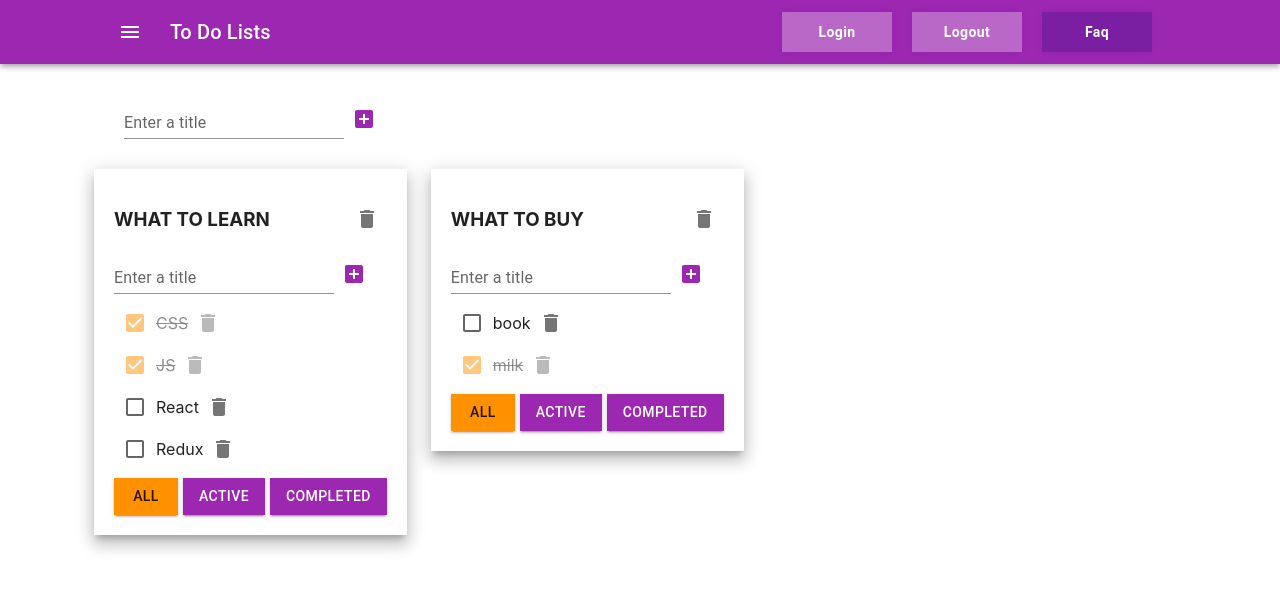
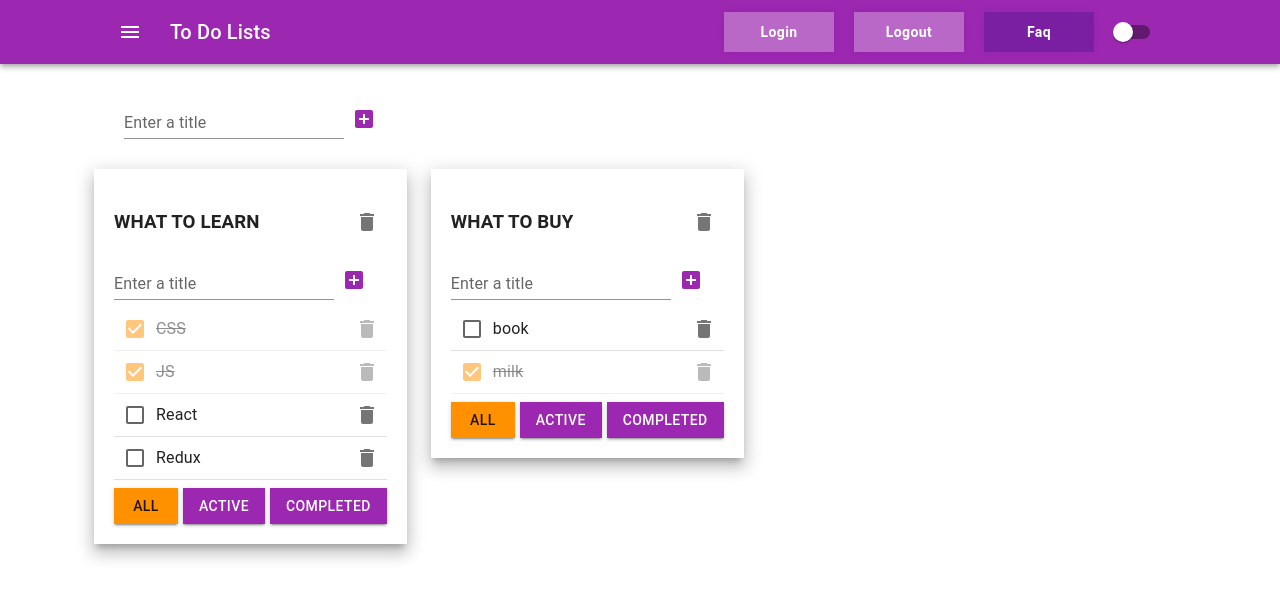
Before and after one commit to Kat10-4/my-todolist, a React (Create React App) app: page / in a window 1280 px wide. Shown: the top 598 px of the page. Built offline with nearby package versions, Linux system fonts and the light colour scheme.

Commit message:
added Dark/Light switch mode

```diff
--- a/src/App.tsx
+++ b/src/App.tsx
@@ -5,9 +5,8 @@ import {v1} from 'uuid';
 import {AddItemForm} from './components/AddItemForm/AddItemForm';
 import {
     AppBar,
-    Button,
     Container,
-    createTheme,
+    createTheme, CssBaseline,
     Grid2,
     IconButton,
     Paper,
@@ -18,12 +17,15 @@ import {
 import MenuIcon from '@mui/icons-material/Menu';
 import {MenuButton} from './components/Button/MenuButton';
 import {orange, purple} from '@mui/material/colors';
+import Switch from '@mui/material/Switch'
 
 type ToDoListsType = {
     id: string,
     title: string,
     filter: FilterValuesType
 }
+
+type ThemeMode = 'dark' | 'light'
 
 export type TasksType = {
     [key: string]: TaskType[]
@@ -37,12 +39,6 @@ export type TaskType = {
 
 export type FilterValuesType = 'all' | 'active' | 'completed'
 
-export const theme = createTheme({
-    palette: {
-        primary: purple,
-        secondary: orange,
-    },
-})
 
 function App() {
     const toDoListId1 = v1()
@@ -65,6 +61,17 @@ function App() {
             {id: v1(), title: 'milk', isDone: true}
         ]
     })
+
+    const [themeMode, setThemeMode] = useState<ThemeMode>('light')
+
+    const theme = createTheme({
+        palette: {
+            primary: purple,
+            secondary: orange,
+            mode: themeMode === 'light' ? 'light' : 'dark',
+        },
+    })
+
 
 //ToDoList logic
     const changeFilter = (newFilter: FilterValuesType, toDolistId: string) => {
@@ -116,10 +123,15 @@ function App() {
     }
 
 
+    const changeModeHandler = () => {
+        setThemeMode(themeMode == 'light' ? 'dark' : 'light')
+    }
+
     return <ThemeProvider theme={theme}>
+        <CssBaseline/>
         <AppBar position="static">
             <Container sx={{maxWidth: '1140px'}} maxWidth={false}>
-                <Toolbar sx={{ display: 'flex', justifyContent: 'space-between' }}>
+                <Toolbar sx={{display: 'flex', justifyContent: 'space-between'}}>
                     <IconButton
                         size="large"
                         edge="start"
@@ -135,6 +147,7 @@ function App() {
                     <MenuButton>Login</MenuButton>
                     <MenuButton>Logout</MenuButton>
                     <MenuButton background={theme.palette.primary.dark}>Faq</MenuButton>
+                    <Switch color={'default'} onChange={changeModeHandler} />
                 </Toolbar>
             </Container>
         </AppBar>
--- a/src/components/Button/MenuButton.tsx
+++ b/src/components/Button/MenuButton.tsx
@@ -1,12 +1,11 @@
 import {styled} from '@mui/material/styles'
 import Button from '@mui/material/Button'
-import {theme} from '../../App';
 
 type MenuButtonProps = {
     background?: string
 }
 
-export const MenuButton = styled(Button)<MenuButtonProps>(({background}) => ({
+export const MenuButton = styled(Button)<MenuButtonProps>(({background,theme}) => ({
     minWidth: '110px',
     fontWeight: 'bold',
     boxShadow: `0 0 10px -5px ${theme.palette.primary.dark}`,
--- a/src/components/EditableSpan/EditableSpan.tsx
+++ b/src/components/EditableSpan/EditableSpan.tsx
@@ -14,11 +14,7 @@ export const EditableSpan = ({oldTitle, onClick}: Props) => {
 
     const editHandler = () => {
         setEdit(!edit)
-        if (!error) {
-            onClick(updatedTitle)
-        } else {
-            onClick(oldTitle)
-        }
+        error ? onClick(oldTitle) : onClick(updatedTitle)
     }
 
     const onChangeHandler = (e: ChangeEvent<HTMLInputElement>) => {
@@ -26,8 +22,7 @@ export const EditableSpan = ({oldTitle, onClick}: Props) => {
         setError(!e.currentTarget.value.trim())
     }
 
-    return (
-        edit ?
+    return (edit ?
             <TextField
                 variant="standard"
                 value={updatedTitle}
--- a/src/components/ToDoList/ToDoListBody.tsx
+++ b/src/components/ToDoList/ToDoListBody.tsx
@@ -44,20 +44,25 @@ export const ToDoListBody = ({
                 changeTaskStatus(t.id, e.currentTarget.checked, toDoListId)
             }
             return (
-                <ListItem key={t.id}
-                          disableGutters
-                          disablePadding
-                          sx={listItemsSx(t.isDone)}>
-                    <Checkbox checked={t.isDone}
-                              color="secondary"
-                              onChange={onChangeHandler}
+                <ListItem
+                    key={t.id}
+                    disableGutters
+                    disablePadding
+                    sx={listItemsSx(t.isDone)}
+                    divider={true}
+                    secondaryAction={<IconButton
+                        aria-label="delete"
+                        onClick={onRemoveHandler}>
+                        <Delete/>
+                    </IconButton>}>
+                    <Checkbox
+                        checked={t.isDone}
+                        color="secondary"
+                        onChange={onChangeHandler}
                     />
-                    <EditableSpan oldTitle={t.title}
-                                  onClick={(updatedTitle) => updateTaskTitleHandler(t.id, updatedTitle)}/>
-                    <IconButton aria-label="delete"
-                                onClick={onRemoveHandler}>
-                        <Delete/>
-                    </IconButton>
+                    <EditableSpan
+                        oldTitle={t.title}
+                        onClick={(updatedTitle) => updateTaskTitleHandler(t.id, updatedTitle)}/>
                 </ListItem>)
         }
     )
```
